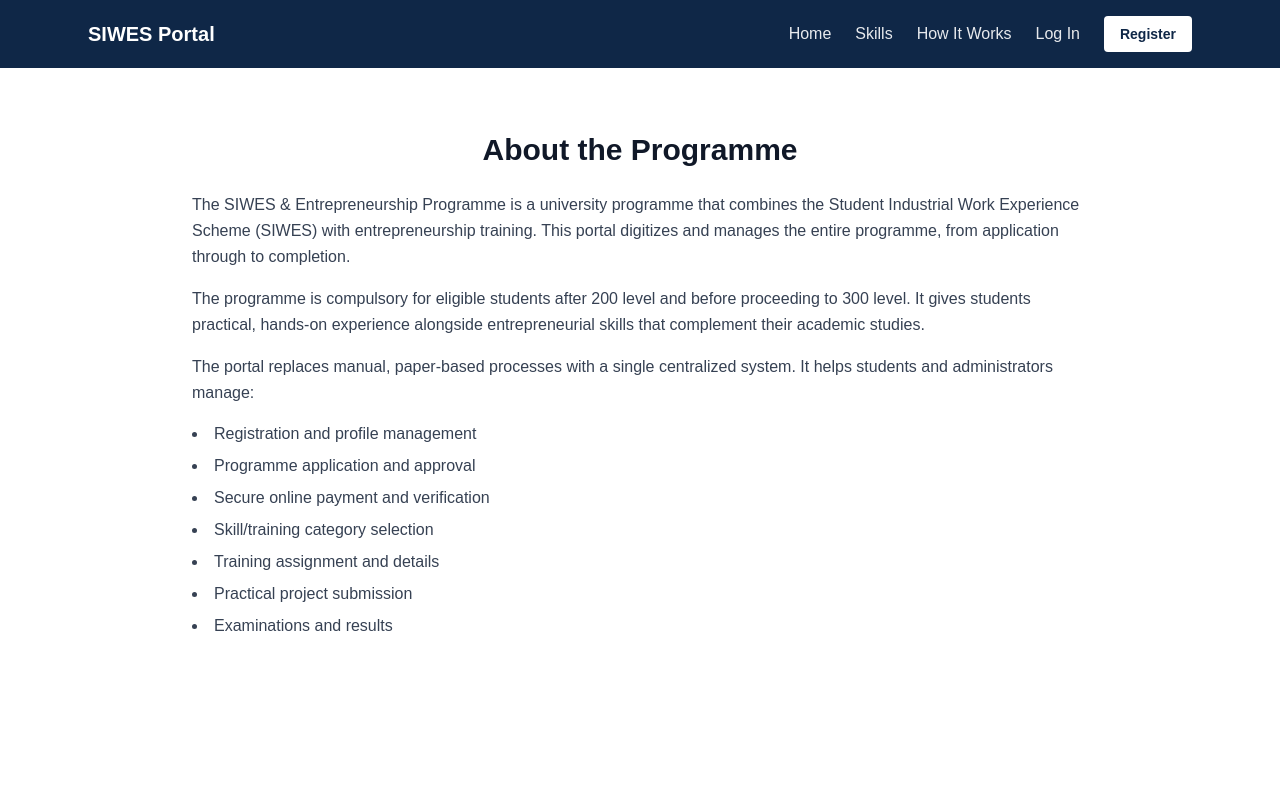
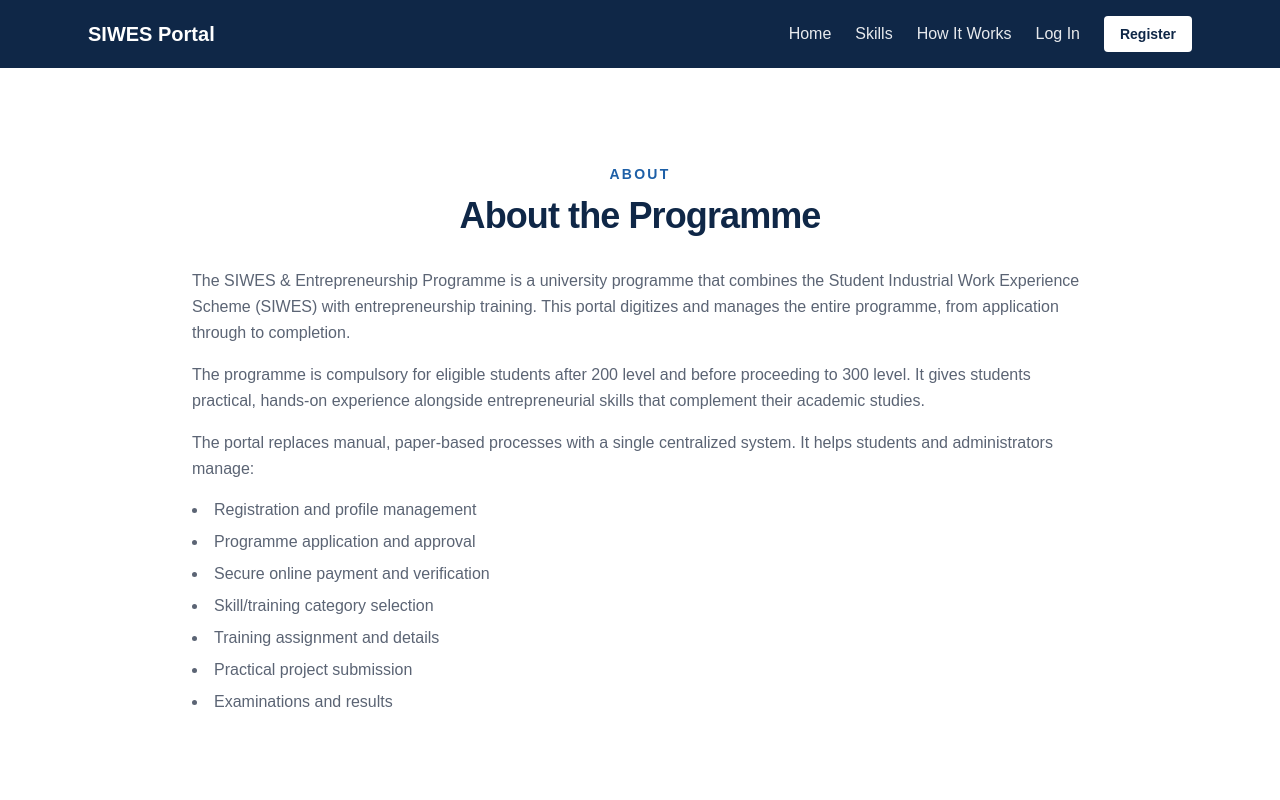
Before and after one commit to University-SIWES-Team/siwes-entrepreneurship-portal, a Next.js app: page / in a window 1280 px wide. Shown: the top 800 px of the page. Built offline with nearby package versions, Linux system fonts and the light colour scheme.

Commit message:
style: apply brand palette to About section

```diff
--- a/app/components/About.tsx
+++ b/app/components/About.tsx
@@ -1,12 +1,16 @@
 export default function About() {
   return (
-    <section id="about" className="bg-white py-16 px-6">
-      <div className="max-w-4xl mx-auto">
-        <h2 className="text-3xl font-bold text-gray-900 mb-6 text-center">
+    <section id="about" className="bg-white py-16 px-6 sm:py-20 lg:py-24">
+      <div className="mx-auto max-w-4xl">
+        <p className="text-sm font-semibold uppercase tracking-[0.16em] text-[#1D5FA7] text-center">
+          About
+        </p>
+        <h2 className="mt-3 text-3xl font-bold tracking-tight text-[#0F2747] text-center sm:text-4xl">
           About the Programme
         </h2>
 
-        <p className="text-gray-700 leading-relaxed mb-4">
+        <div className="mt-8 space-y-4">
+          <p className="leading-relaxed text-[#5B6474]">
             The SIWES & Entrepreneurship Programme is a university programme
             that combines the Student Industrial Work Experience Scheme
             (SIWES) with entrepreneurship training. This portal digitizes and
@@ -14,19 +18,19 @@ export default function About() {
             completion.
           </p>
 
-        <p className="text-gray-700 leading-relaxed mb-4">
+          <p className="leading-relaxed text-[#5B6474]">
             The programme is compulsory for eligible students after 200 level
             and before proceeding to 300 level. It gives students practical,
             hands-on experience alongside entrepreneurial skills that
             complement their academic studies.
           </p>
 
-        <p className="text-gray-700 leading-relaxed mb-4">
+          <p className="leading-relaxed text-[#5B6474]">
             The portal replaces manual, paper-based processes with a single
             centralized system. It helps students and administrators manage:
           </p>
 
-        <ul className="list-disc list-inside text-gray-700 space-y-2 mb-4">
+          <ul className="list-inside list-disc space-y-2 text-[#5B6474]">
             <li>Registration and profile management</li>
             <li>Programme application and approval</li>
             <li>Secure online payment and verification</li>
@@ -36,6 +40,7 @@ export default function About() {
             <li>Examinations and results</li>
           </ul>
         </div>
+      </div>
     </section>
   );
 }
```
Lines whose indentation alone changed are shown as unchanged.
